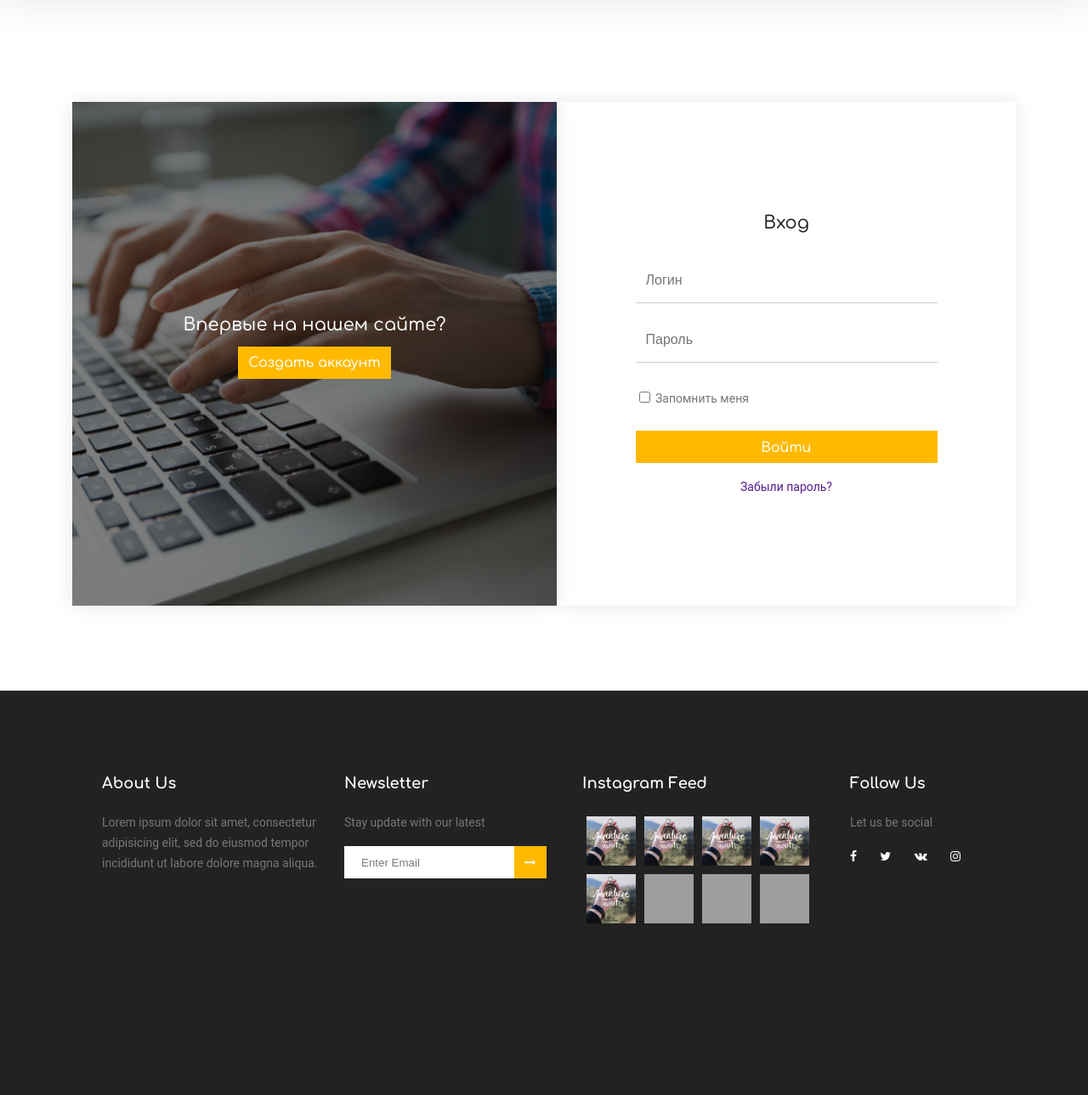
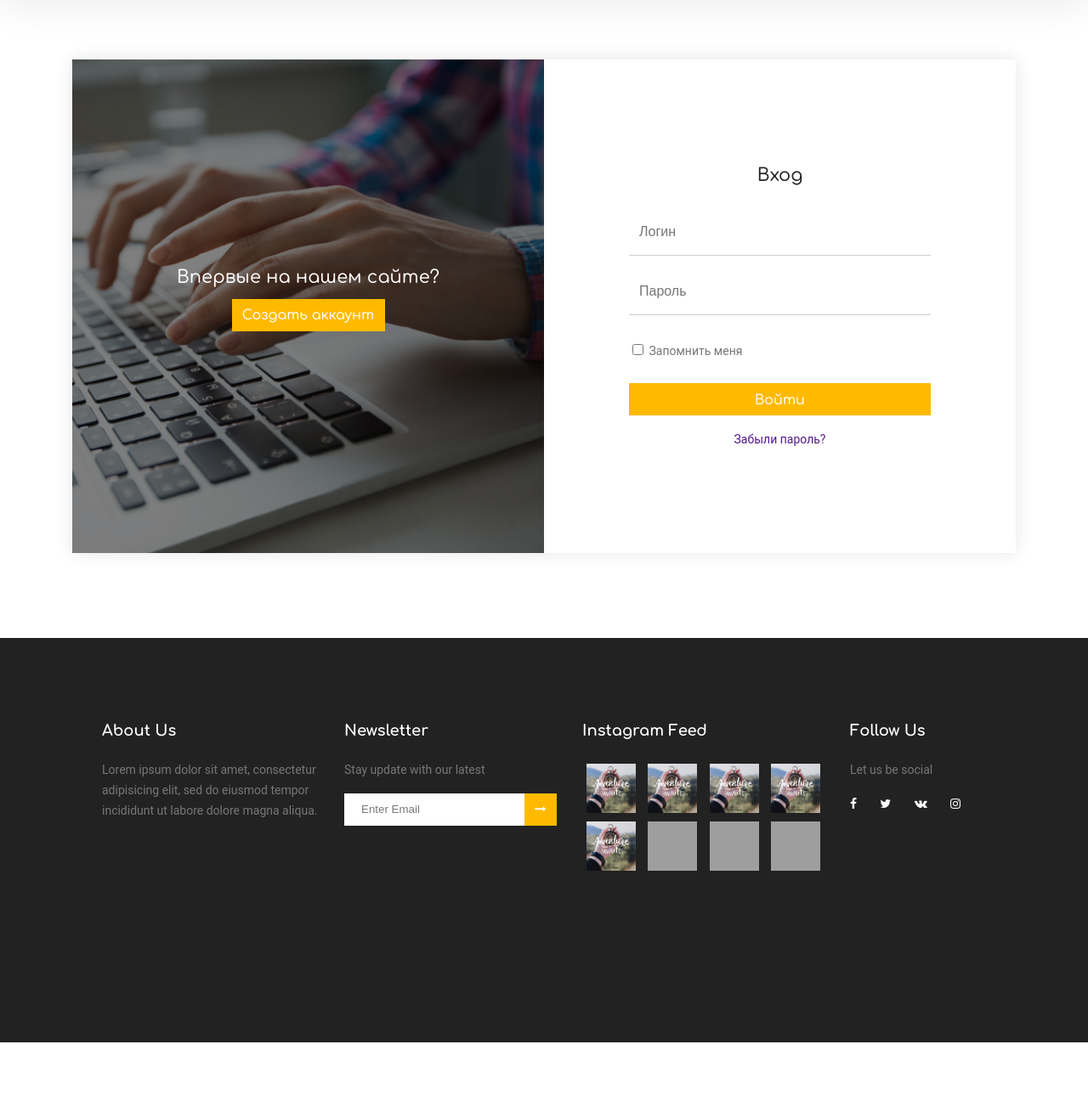
Before and after one commit to Velnbur/GuitarPower1, a Django app: page /profile/login/ in a window 1280 px wide. Shown: the part 80-1369 px from the top of the page at 85% size. After the commit the page ends 1307 px from the top, so only its background shows below. Run offline with Django 3.2, Linux system fonts and the light colour scheme; some libraries are stand-ins or nearby versions; grey boxes are pictures that could not be loaded.

Commit message:
full login and registration

```diff
--- a/mysite/static/css/main.css
+++ b/mysite/static/css/main.css
@@ -727,6 +727,8 @@ body {
 /*-=-=-=-=-=-=-=-= START footer =-=-=-=-=-=-=-=-*/
 
 footer {
+    bottom: 0;
+    position: relative;
     min-height: 476px;
     background: #222222;
     width: 100%;
@@ -758,7 +760,8 @@ footer p {
 .footer-instagram-photo-box {
     display: flex;
     flex-wrap: wrap;
-    width: 272px;
+    justify-content: space-between;
+    width: 285px;
 }
 
 .footer-about-us {
@@ -783,7 +786,7 @@ footer p {
 .footer-input {
     height: 38px;
     background: white;
-    width: 80%;
+    width: calc(100% - 38px);
     border: none;
     padding: 6px 20px;
 }
@@ -1426,7 +1429,7 @@ footer p {
 /*========= START login body =========*/
 
 .login-section {
-    margin: 200px 0 100px 0;
+    margin: 150px 0 100px 0;
     width: 100%;
 }
 
@@ -1439,38 +1442,39 @@ footer p {
 .login-inner {
     display: flex;
     position: relative;
+    margin: 0 15px;
+    transition: all 0.5s;
+    box-shadow: 0 0 20px rgba(0, 0, 0, 0.1);
 }
 
 .login-img {
+    width: 100%;
+    height: 100%;
+    filter: brightness(50%);
+}
+
+.login-img-container {
+    position: relative;
     width: 50%;
-    margin: 0 0 0 15px;
-    box-shadow: 0 0 20px rgba(0, 0, 0, 0.1);
-    filter: brightness(50%);
+    transition: all 0.5s;
 }
 
 .login-img-panel {
+    top: 0;
     position: absolute;
-    width: 50%;
-    margin: 0 0 0 15px;
-    height: 100%;
-}
-
-.login-img-panel-inner {
-    margin: 0 auto;
-    width: 385px;
+    width: 100%;
     height: 100%;
     display: flex;
     justify-content: center;
     align-items: center;
     flex-direction: column;
-    padding: 0 15px;
-}
-
-.login-img-panel-inner h2 {
-    color: white;
-}
-
-.login-img-panel-inner a {
+}
+
+.login-img-panel h2 {
+    color: white;
+}
+
+.login-img-panel a {
     width: 180px;
     text-decoration: none;
     margin: 15px 0;
@@ -1487,18 +1491,18 @@ footer p {
     cursor: pointer;
 }
 
-.login-img-panel-inner a:hover {
+.login-img-panel a:hover {
     background: #ff9520;
 }
 
-.login-img-panel-inner a:active {
+.login-img-panel a:active {
     filter: brightness(70%);
 }
 
 .login-area {
+    position: relative;
     width: 50%;
-    margin: 0 15px 0 0;
-    box-shadow: 0 0 20px rgba(0, 0, 0, 0.1)
+    transition: all 0.5s;
 }
 
 .login-form-container {
--- a/mysite/templates/authentication/login.html
+++ b/mysite/templates/authentication/login.html
@@ -8,9 +8,9 @@
 <section class="login-section">
     <div class="login">
         <div class="login-inner">
-            <img src="{% static 'img/login.jpg' %}" alt="" class="login-img">
-            <div class="login-img-panel">
-                <div class="login-img-panel-inner">
+            <div class="login-img-container">
+                <img src="{% static 'img/login.jpg' %}" alt="" class="login-img">
+                <div class="login-img-panel">
                     <h2>Впервые на нашем сайте?</h2>
                     <a href="/profile/register/">Создать аккаунт</a>
                 </div>
--- a/mysite/templates/authentication/registration.html
+++ b/mysite/templates/authentication/registration.html
@@ -23,9 +23,9 @@
                     </form>
                 </div>
             </div>
-            <img src="{% static 'img/registration.jpg' %}" alt="" class="registration-img">
-            <div class="registration-img-panel">
-                <div class="registration-img-panel-inner">
+            <div class="registration-img-container">
+                <img src="{% static 'img/registration.jpg' %}" alt="" class="registration-img">
+                <div class="registration-img-panel">
                     <h2>Уже есть аккаунт?</h2>
                     <a href="/profile/login/">Войти</a>
                 </div>
```
Also changed, not shown: other parts of mysite/static/css/main.css (+60 -32 lines), mysite/db.sqlite3.
